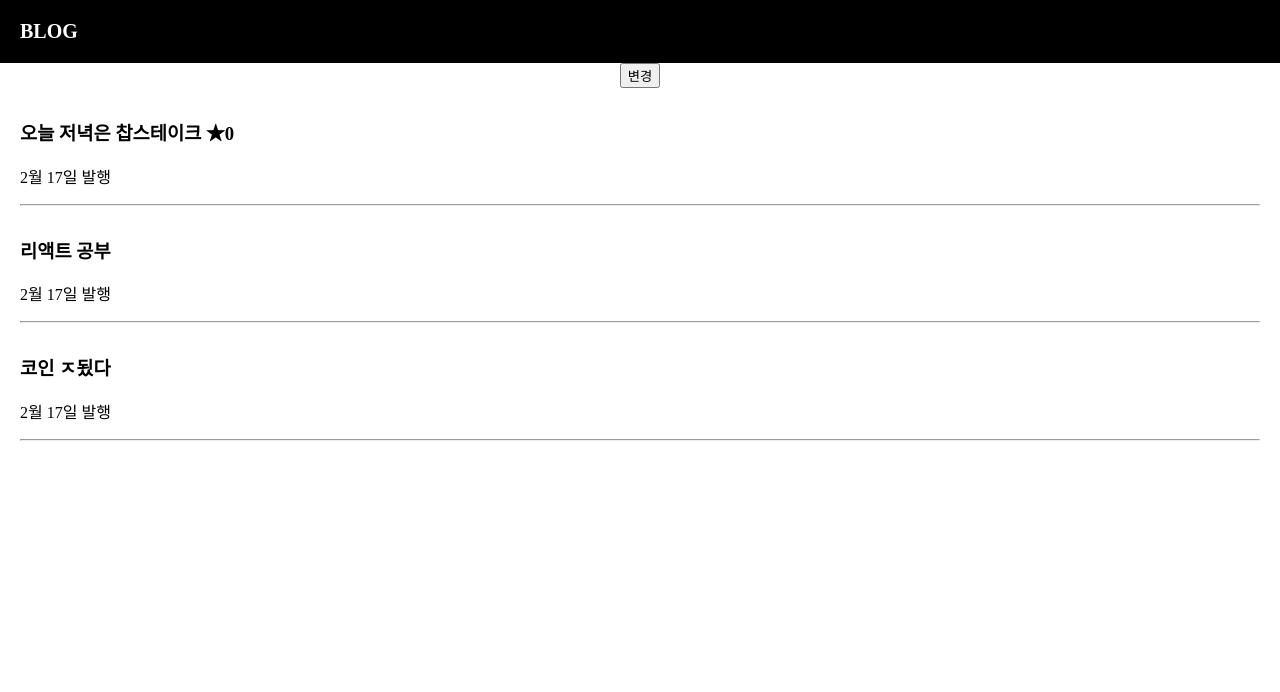
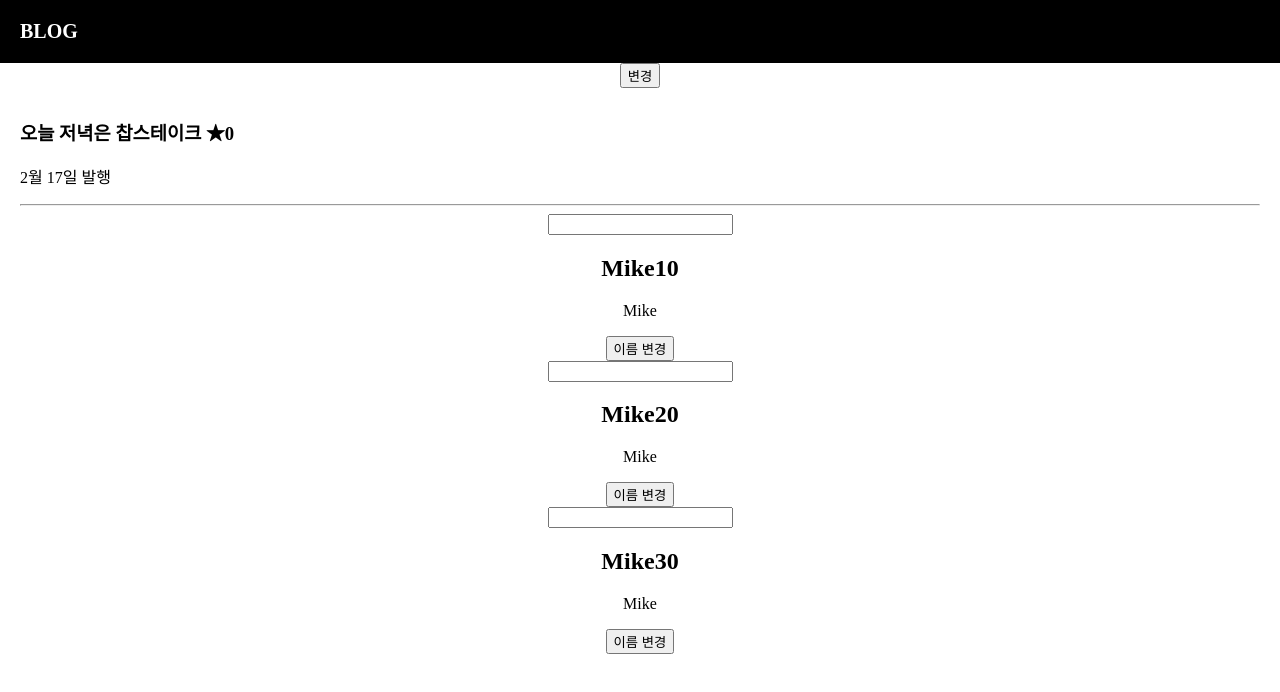
Before and after one commit to Q-100/React-study, a React (Create React App) app: page / in a window 1280 px wide. Shown: the top 692 px of the page. Built offline with nearby package versions, Linux system fonts and the light colour scheme.

Commit message:
React state&props

```diff
--- a/src/App.js
+++ b/src/App.js
@@ -2,16 +2,19 @@ import React, { useState } from "react";
 import logo from './logo.svg';
 import './App.css';
 import { func } from "prop-types";
+import Customer from "./components/Customer"
 
-function App() {
+function App() { // 모든 함수형 컴포넌트 이름은 대문자로 시작해야함
   let [title, titlefunc] = useState(["오늘 저녁은 찹스테이크", "리액트 공부", "코인 ㅈ됬다"]); // useState 사용 시 저장된 내용과 내용을 변경하는 함수를 반환함(숫자,문자,array,object 모두 가능)
   // state를 사용하는 이유 : 기존 변수에 사용하면 새로고침을 해야 변경된 내용이 렌더링 되지만 state를 사용하면 state내용이 변경될 시 새로고침 없이 자동으로 재랜더링됨
   let [num, numfunc] = useState(0);
+  let [time, timefunc] = useState(new Date().toLocaleTimeString());
 
   function changeTitle() {
-    let tmp = title;
+    let tmp = [...title];
     tmp[0] = "오늘 저녁은 김치볶음밥";
     titlefunc(tmp);
+    console.log(title);
 
   }
   return (
@@ -27,17 +30,12 @@ function App() {
         <p>2월 17일 발행</p>
         <hr />
       </div>
-      <div className="list">
-        <h3>{title[1]}</h3>
-        <p>2월 17일 발행</p>
-        <hr />
-      </div>
-      <div className="list">
-        <h3>{title[2]}</h3>
-        <p>2월 17일 발행</p>
-        <hr />
-      </div>
+      <Customer age={10} />
+      {/* 이런식으로 컴포넌트 여러개를 하더라도 각 기능과 동작은 각각 일어남 */}
+      <Customer age={20} />
+      <Customer age={30} />
     </div>
+
   );
 }
 
--- a/src/components/Customer.js
+++ b/src/components/Customer.js
@@ -1,6 +1,28 @@
-import React from "react";
+import React, { useState } from "react";
+import Customer_tmp from "./Customers_tmp"
 
-function Customer() {
+
+function Customer(props) {
+    const [name, namefunc] = useState("Mike");
+    const [age, agefunc] = useState(props.age); // 넘겨받은 props는 컴포넌트 안에서 수정이 불가능함 그대로써야됨
+    // 대신 넘겨받은 props를 새로운 state로 저장해서 만든 state를 수정해서 사용하면됨
+
+    function changeText(e) {
+        console.log(e.target.value)
+    }
+    return (
+        <div>
+            <input type="text" onChange={changeText} /> {/* onChagne={(e) => { console.log(e.target.value) }} 와 같음*/}
+            <div>
+                <h2>{name}{age}</h2>
+                <Customer_tmp name={name} />
+                <button onClick={() => {
+                    namefunc(name === "Mike" ? "Jane" : "Mike");
+                    agefunc(age + 1)
+                }}>이름 변경</button>
+            </div>
+        </div>
+    );
 
 }
 
--- /dev/null
+++ b/src/components/Customer.module.css
@@ -0,0 +1,4 @@
+/* 모듈 css 이름은 컴포넌트명.modules.css로 통일 */
+
+/* import styles from css경로(./Customer.modules.css) */
+/* 컴포넌트 안에서 각자 모듈 css를 사용할려면 태그 안에 className={styles.클래스명} */
--- /dev/null
+++ b/src/components/Customers_tmp.js
@@ -0,0 +1,6 @@
+function Customer_tmp({ name }) {
+    return (
+        <p>{name}</p>
+    )
+}
+export default Customer_tmp;
--- a/src/index.js
+++ b/src/index.js
@@ -11,7 +11,4 @@ ReactDOM.render(
   document.getElementById('root')
 );
 
-// If you want to start measuring performance in your app, pass a function
-// to log results (for example: reportWebVitals(console.log))
-// or send to an analytics endpoint. Learn more: https://bit.ly/CRA-vitals
 reportWebVitals();
```
